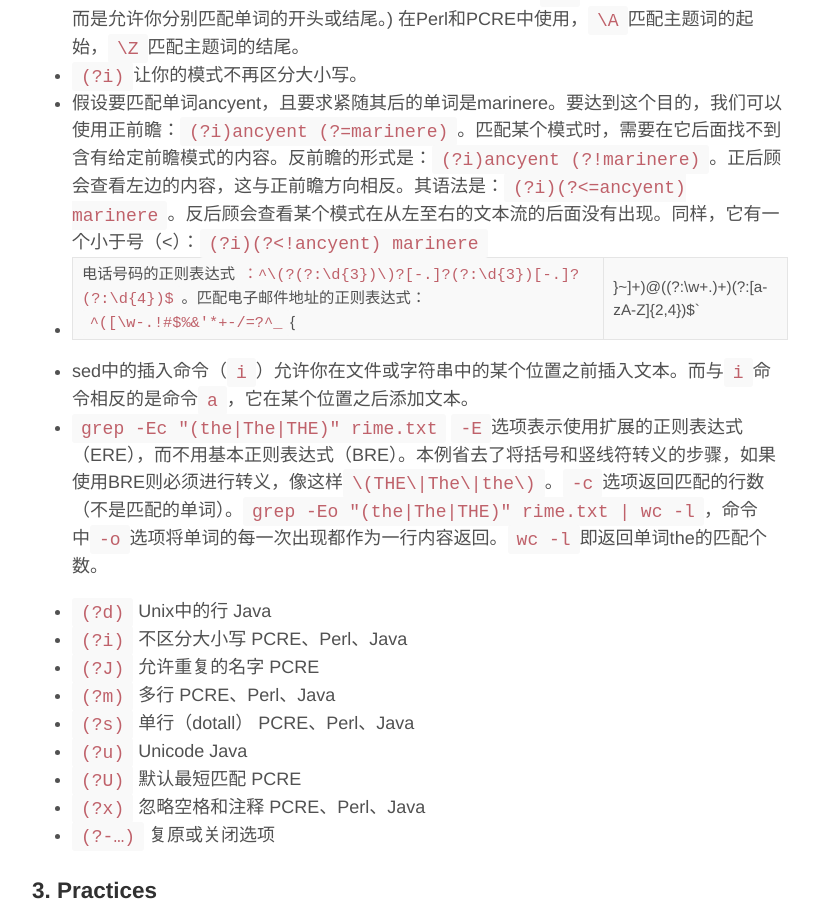
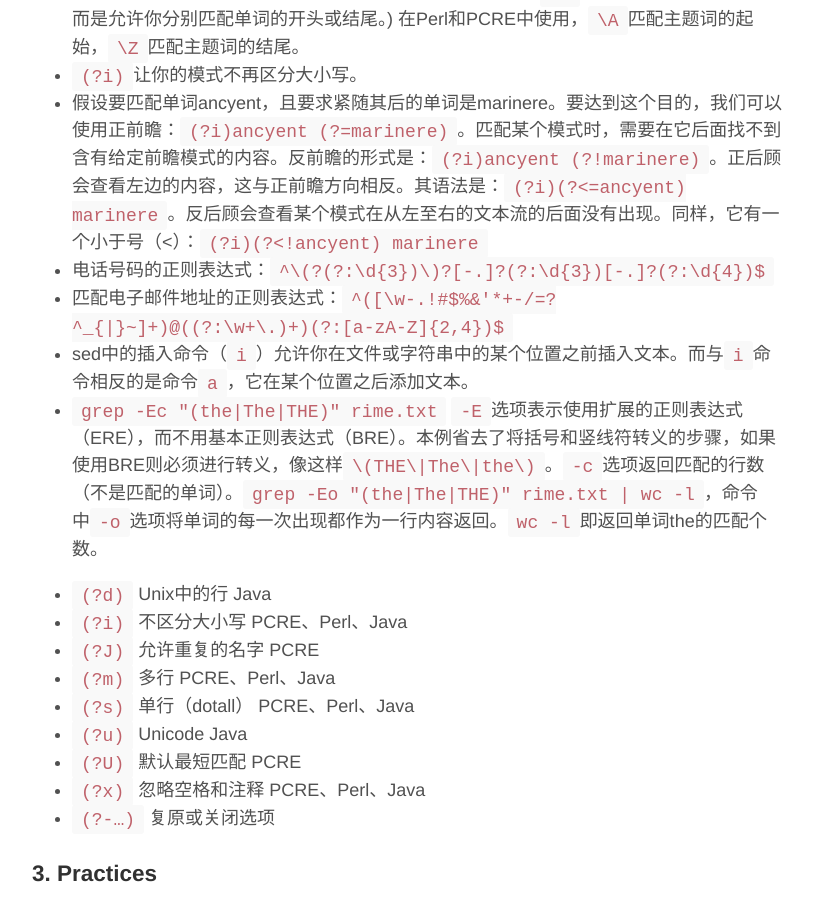
Before and after one commit to haoeric/haoeric.github.io, a Jekyll site: the page built from _posts/Skills/2017-08-23-master-regular-expression.md, in a window 1280 px wide and 900 px high, scrolled down 1314 px. Shown: the whole window, without its empty margins (230-1049 px from the left). Built offline with Jekyll 4.4.1, drawn with Linux system fonts in a browser that asks for light colours; comment, search, counter and statistics services are not loaded.

```diff
--- a/_posts/Skills/2017-08-23-master-regular-expression.md
+++ b/_posts/Skills/2017-08-23-master-regular-expression.md
@@ -28,7 +28,8 @@ tags: [regular expression, 正则表达式]
 * 断言也被称做零宽度断言（zero-width assertion）。零宽度断言不匹配字符，而是匹配字符串中的位置。其中的一些，比如`^`和`$`，也叫做锚位符（anchor）。`\b`匹配单词边界，也是个零宽度断言，表面上它会匹配空格或者是行起始，而实际上它匹配的是个零宽度的不存在的东西。`\B`则匹配非单词边界，匹配除单词边界之外的位置，比如单词或者字符串中的字母或数字。(指定单词边界的另一种方法是使用：`\<`来指定单词的开头，而使用`\>`来指定单词结尾。这是比较旧的语法，在很多最新的正则表达式应用程序中无法使用。但在有些情况下，这种语法就很有用，因为它不会像`\b`那样匹配任意单词边界，而是允许你分别匹配单词的开头或结尾。) 在Perl和PCRE中使用，`\A`匹配主题词的起始，`\Z`匹配主题词的结尾。
 * `(?i)`让你的模式不再区分大小写。
 * 假设要匹配单词ancyent，且要求紧随其后的单词是marinere。要达到这个目的，我们可以使用正前瞻：`(?i)ancyent (?=marinere)`。匹配某个模式时，需要在它后面找不到含有给定前瞻模式的内容。反前瞻的形式是：`(?i)ancyent (?!marinere)`。正后顾会查看左边的内容，这与正前瞻方向相反。其语法是：`(?i)(?<=ancyent) marinere`。反后顾会查看某个模式在从左至右的文本流的后面没有出现。同样，它有一个小于号（<）：`(?i)(?<!ancyent) marinere`
-* 电话号码的正则表达式`：^\(?(?:\d{3})\)?[-.]?(?:\d{3})[-.]?(?:\d{4})$`。匹配电子邮件地址的正则表达式：`^([\w-.!#$%&'*+-/=?^_`{|}~]+)@((?:\w+\.)+)(?:[a-zA-Z]{2,4})$`
+* 电话号码的正则表达式：`^\(?(?:\d{3})\)?[-.]?(?:\d{3})[-.]?(?:\d{4})$`
+* 匹配电子邮件地址的正则表达式：`^([\w-.!#$%&'*+-/=?^_{|}~]+)@((?:\w+\.)+)(?:[a-zA-Z]{2,4})$`
 * sed中的插入命令（`i`）允许你在文件或字符串中的某个位置之前插入文本。而与`i`命令相反的是命令`a`，它在某个位置之后添加文本。
 * `grep -Ec "(the|The|THE)" rime.txt`  `-E`选项表示使用扩展的正则表达式（ERE），而不用基本正则表达式（BRE）。本例省去了将括号和竖线符转义的步骤，如果使用BRE则必须进行转义，像这样`\(THE\|The\|the\)`。`-c`选项返回匹配的行数（不是匹配的单词）。`grep -Eo "(the|The|THE)" rime.txt | wc -l`，命令中`-o`选项将单词的每一次出现都作为一行内容返回。`wc -l`即返回单词the的匹配个数。
 
```
